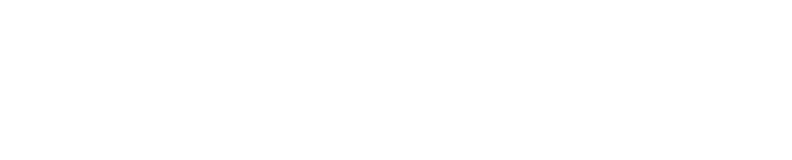
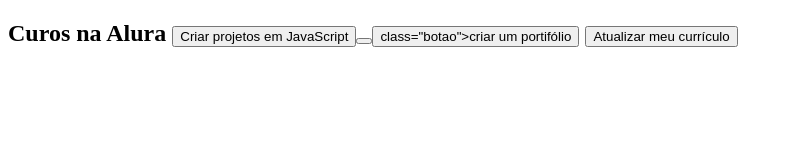
Before and after one commit to mariavetoria/mat2-3cia-mariafernandes, a plain HTML site: page index.html in a window 1280 px wide. Shown: the whole page, without its empty margins (0-792 px from the left). Drawn offline with Linux system fonts and the light colour scheme.

Commit message:
22022024

```diff
--- a/index.html
+++ b/index.html
@@ -8,6 +8,10 @@
     <body>
         <section class="conteudo-principal"></section>
         <h2 cla="titulo-principal"meus objetivo do ano_</h2>
-
-        </body>
+<div class="botao">Curos na Alura</button>
+    <button class="botao">Criar projetos em JavaScript<button>
+        <button> class="botao">criar um portifólio</button>
+        <button class="botao">Atualizar meu currículo</button>
+    </div>
+    </body>
 </html>
```
